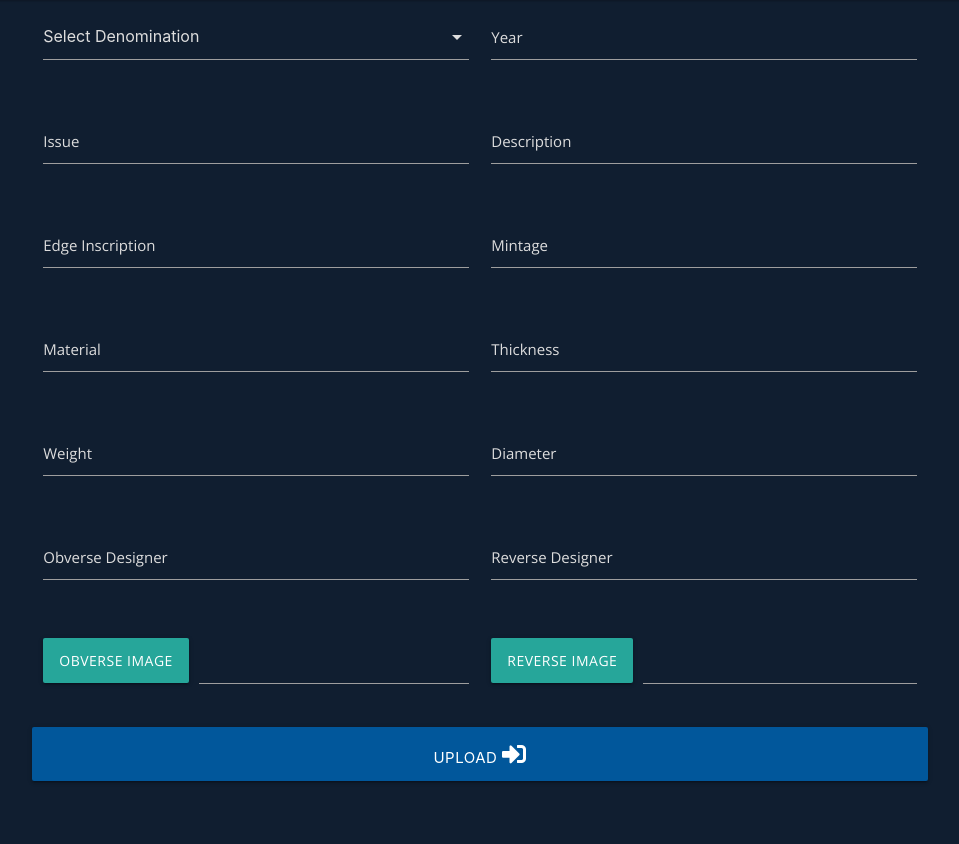
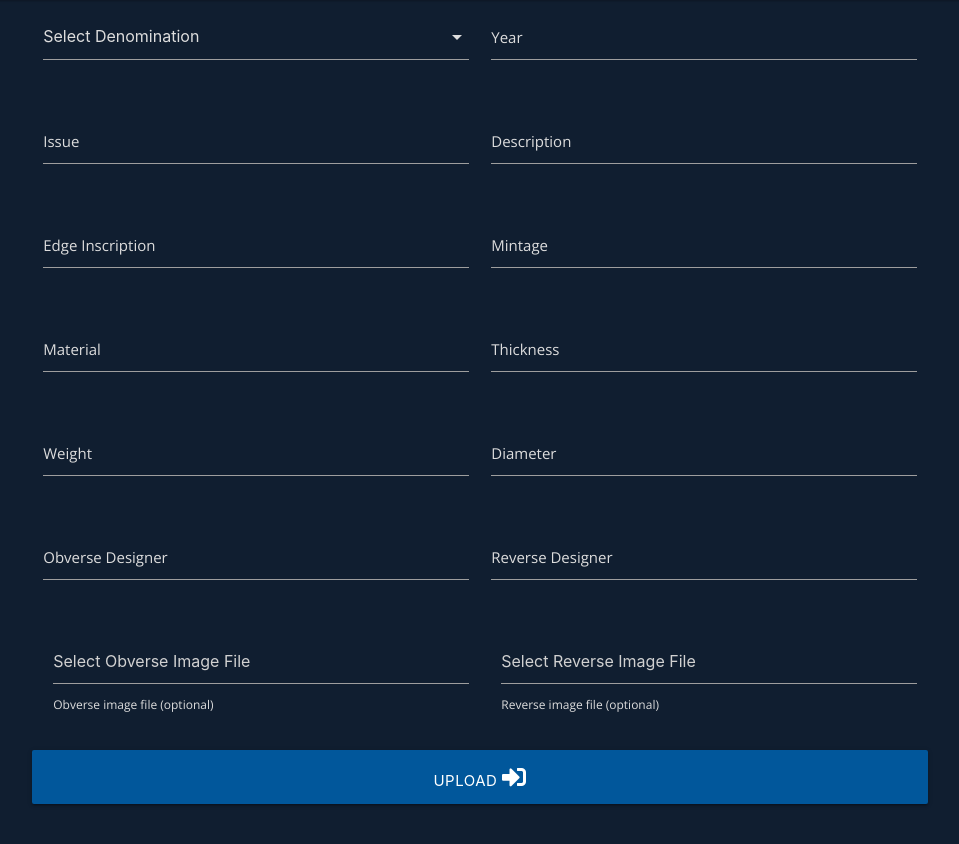
Before and after one commit to peejaywk/MS3-CoinCollector, a Flask app: page /add_coin in a window 1280 px wide. Shown: the part 65-909 px from the top of the page, without its empty margins (160-1119 px from the left). Before the commit the page ends 847 px from the top, so only its background shows below. Run offline with Flask 2, Linux system fonts and the light colour scheme; data that the repository does not hold is empty; some libraries are stand-ins or nearby versions.

Commit message:
Continue to add the Amazon S3 upload functionality.

```diff
--- a/app.py
+++ b/app.py
@@ -7,6 +7,7 @@ from flask import (Flask, flash, render_template,
 from flask_pymongo import PyMongo
 from bson.objectid import ObjectId
 from werkzeug.security import generate_password_hash, check_password_hash
+from werkzeug.utils import secure_filename
 if os.path.exists("env.py"):
     import env
 
@@ -21,6 +22,9 @@ app.secret_key = os.environ.get("SECRET_KEY")
 
 # Create an instance of PyMongo
 mongo = PyMongo(app)
+
+# Allowed extensions for file upload to Amazon S3
+ALLOWED_EXTENSIONS = {'png', 'jpg', 'jpeg', 'gif', 'webp'}
 
 # Configure Amazon S3 Bucket for image storage
 S3_BUCKET = os.environ.get("S3_BUCKET")
@@ -57,7 +61,13 @@ def upload_file_to_s3(file, acl="public-read"):
         print("Something Happened: ", e)
         return e
 
-    return "{}{}".format(app.config["S3_LOCATION"], file.filename)
+    return "{}{}".format(S3_LOCATION, file.filename)
+
+
+def allowed_file(filename):
+
+    return '.' in filename and \
+           filename.rsplit('.', 1)[1].lower() in ALLOWED_EXTENSIONS
 
 
 @app.route("/")
@@ -181,8 +191,18 @@ def add_user_coin(coin_id):
 
 @app.route("/add_coin", methods=["GET", "POST"])
 def add_coin():
+    # Request a list of denominations from Mongo for the form.
     denominations = list(mongo.db.denominations.find().sort("name", 1))
-    print(denominations)
+
+    if "obverse_img_fname" not in request.files:
+        print("File does not exist")
+    else:
+        file_ob = request.files["obverse_img_fname"]
+        if file_ob and allowed_file(file_ob.filename):
+            file_ob.filename = secure_filename(file_ob.filename)
+            output = upload_file_to_s3(file_ob)
+            print(str(output))
+            return str(output)
 
     if request.method == "POST":
         coin_data = {
@@ -202,7 +222,7 @@ def add_coin():
             "reverse_image": request.form.get("reverse_img_fname"),
             "date_added": date.today().strftime("%d %b %Y")
         }
-        mongo.db.circulation.insert_one(coin_data)
+        # mongo.db.circulation.insert_one(coin_data)
         flash("Coin added to database.")
 
         return render_template("add_coin.html", denominations=denominations)
--- a/templates/add_coin.html
+++ b/templates/add_coin.html
@@ -2,13 +2,13 @@
 {% block content %}
 
 <div class="row add-coin-form">
-    <form class="col s12" method="POST" action="{{ url_for('add_coin') }}">
+    <form class="col s12" method="POST" action="{{ url_for('add_coin') }}" enctype="multipart/form-data">
         <div class="row">
             <div class="input-field col s6">
                 <select name="denomination" id="denomination" class="validate" required>
                     <option value="">Select Denomination</option>
                     {% for denomination in denominations %}
-                        <option value="{{ denomination.name }}">{{ denomination.name }}</option>
+                    <option value="{{ denomination.name }}">{{ denomination.name }}</option>
                     {% endfor %}
                     <label for="denomination">Denomination</label>
                 </select>
@@ -75,7 +75,7 @@
         </div>
 
         <div class="row">
-            <div class="file-field input-field col s6">
+            <!-- <div class="file-field input-field col s6">
                 <div class="btn">
                     <span>Obverse Image</span>
                     <input id="obverse_img_fname" name="obverse_img_fname" type="file">
@@ -83,9 +83,26 @@
                 <div class="file-path-wrapper">
                     <input class="file-path validate" type="text">
                 </div>
+            </div> -->
+
+
+            <div class="file-field input-field col s6">
+                <input type="file" id="obverse_img_fname" name="obverse_img_fname" />
+                <div class="file-path-wrapper">
+                    <input class="file-path validate" type="text" placeholder="Select Obverse Image File" />
+                    <label for="obverse_img_fname">Obverse image file (optional)</label>
+                </div>
             </div>
 
             <div class="file-field input-field col s6">
+                <input type="file" id="reverse_img_fname" name="reverse_img_fname" />
+                <div class="file-path-wrapper">
+                    <input class="file-path validate" type="text" placeholder="Select Reverse Image File" />
+                    <label for="reverse_img_fname">Reverse image file (optional)</label>
+                </div>
+            </div>
+
+            <!-- <div class="file-field input-field col s6">
                 <div class="btn">
                     <span>Reverse Image</span>
                     <input id="reverse_img_fname" name="reverse_img_fname" type="file">
@@ -93,7 +110,7 @@
                 <div class="file-path-wrapper">
                     <input class="file-path validate" type="text">
                 </div>
-            </div>
+            </div> -->
         </div>
         <!-- Submit Form -->
         <div class="row">
```
Also changed, not shown: README.md.
